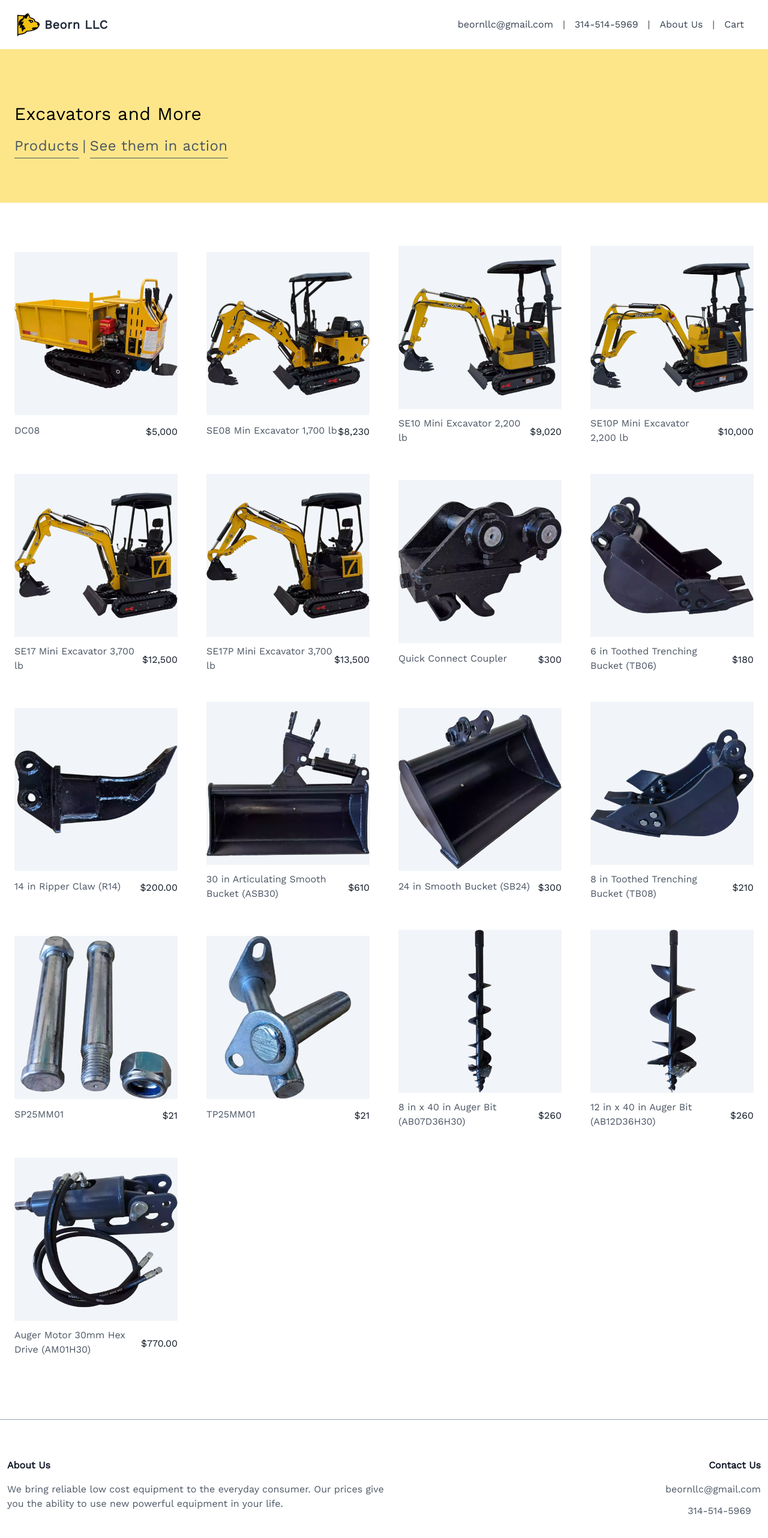
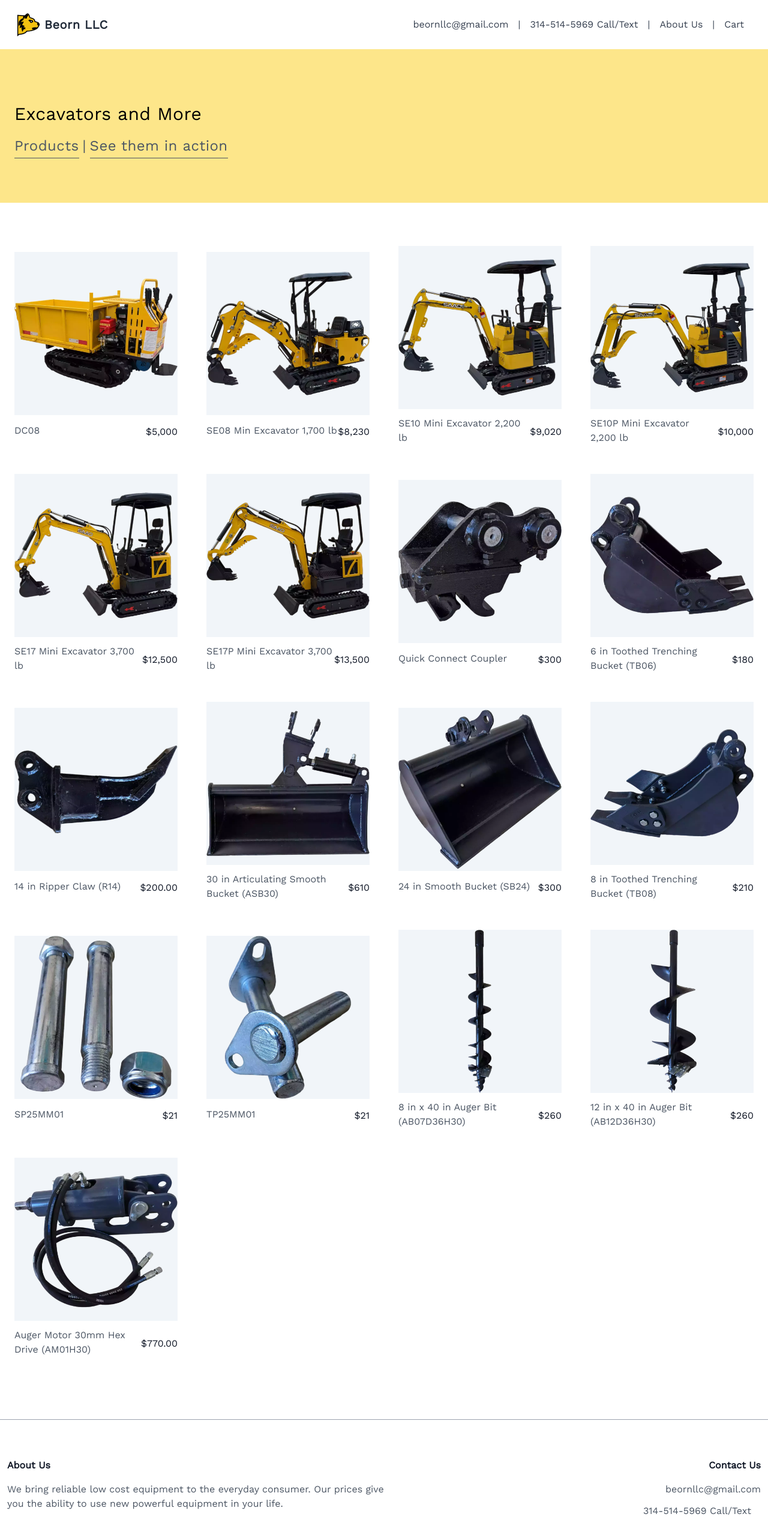
Before and after one commit to caleb-mcneil/beorn, a SvelteKit app: page / in a window 1280 px wide. Shown: the top 2564 px of the page at 60% size. Built offline with nearby package versions, Linux system fonts and the light colour scheme.

Commit message:
Update +layout.svelte
call/text

```diff
--- a/src/routes/+layout.svelte
+++ b/src/routes/+layout.svelte
@@ -60,7 +60,7 @@
                     <li>
                         <a
                             class="inline-block no-underline hover:text-black hover:underline py-2 px-4"
-                            href="tel:314-514-5969">314-514-5969</a
+                            href="tel:314-514-5969">314-514-5969 Call/Text</a
                         >
                     </li>
                     <li>|</li>
@@ -117,7 +117,7 @@
                         <li>
                             <a
                                 class="inline-block no-underline hover:text-black hover:underline py-2 px-4"
-                                href="tel:314-514-5969">314-514-5969</a
+                                href="tel:314-514-5969">314-514-5969 Call/Text</a
                             >
                         </li>
                     </ul>
```
